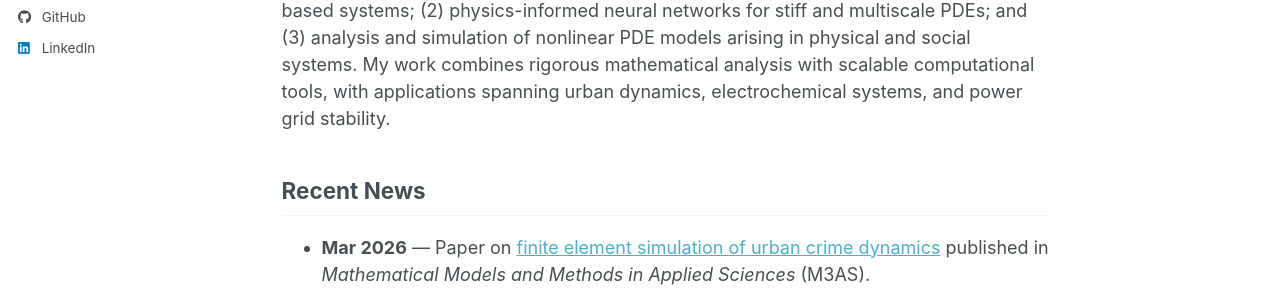
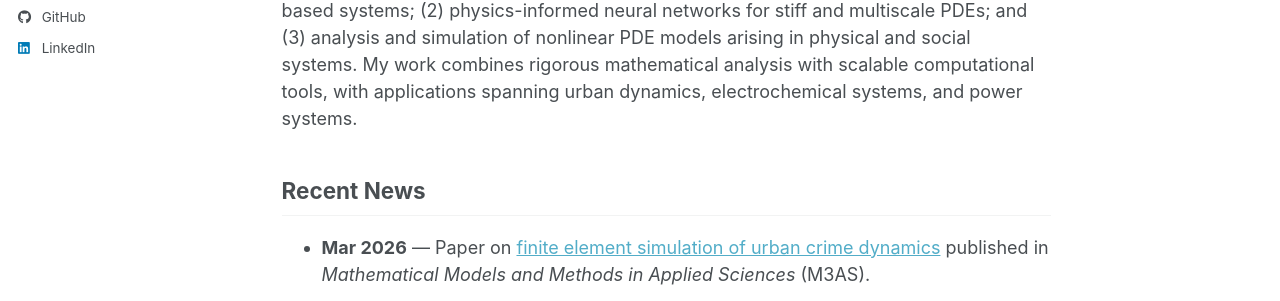
Before and after one commit to baolihao/baolihao.github.io, a Jekyll site: the page built from _pages/about.md, in a window 1280 px wide and 972 px high. Shown: the part 384-685 px from the top of the window. Built offline with Jekyll 4.4.1, drawn with Linux system fonts in a browser that asks for light colours; some web fonts are replaced; a script bundle is joined from its source files by our own code; library files that are not in the unit come from our copies; some of the changed text lies outside the part shown.

Commit message:
Update about.md

```diff
--- a/_pages/about.md
+++ b/_pages/about.md
@@ -9,7 +9,7 @@ redirect_from:
 
 Welcome to my homepage! I am a fourth-year Ph.D. candidate in **Applied Mathematics** at the [Illinois Institute of Technology](https://www.iit.edu/applied-math), where I am advised by [Prof. Chun Liu](https://sites.google.com/view/chunliu) and [Prof. Ming Zhong](https://mingjzhong.github.io/) (University of Houston). I received my B.Sc. in **Computing Mathematics** (First Class Honours) from [City University of Hong Kong](https://www.cityu.edu.hk/ma/), with a minor in **Computer Science**.
 
-My research develops mathematical and computational methods for understanding complex dynamical systems from data. I work at the intersection of **scientific machine learning**, **inverse problems**, and **mathematical modeling**, with a focus on three directions: (1) data-driven discovery of governing laws in interacting particle and agent-based systems; (2) physics-informed neural networks for stiff and multiscale PDEs; and (3) analysis and simulation of nonlinear PDE models arising in physical and social systems. My work combines rigorous mathematical analysis with scalable computational tools, with applications spanning urban dynamics, electrochemical systems, and power grid stability.
+My research develops mathematical and computational methods for understanding complex dynamical systems from data. I work at the intersection of **scientific machine learning**, **inverse problems**, and **mathematical modeling**, with a focus on three directions: (1) data-driven discovery of governing laws in interacting particle and agent-based systems; (2) physics-informed neural networks for stiff and multiscale PDEs; and (3) analysis and simulation of nonlinear PDE models arising in physical and social systems. My work combines rigorous mathematical analysis with scalable computational tools, with applications spanning urban dynamics, electrochemical systems, and power systems.
 
 
 ## Recent News
```
